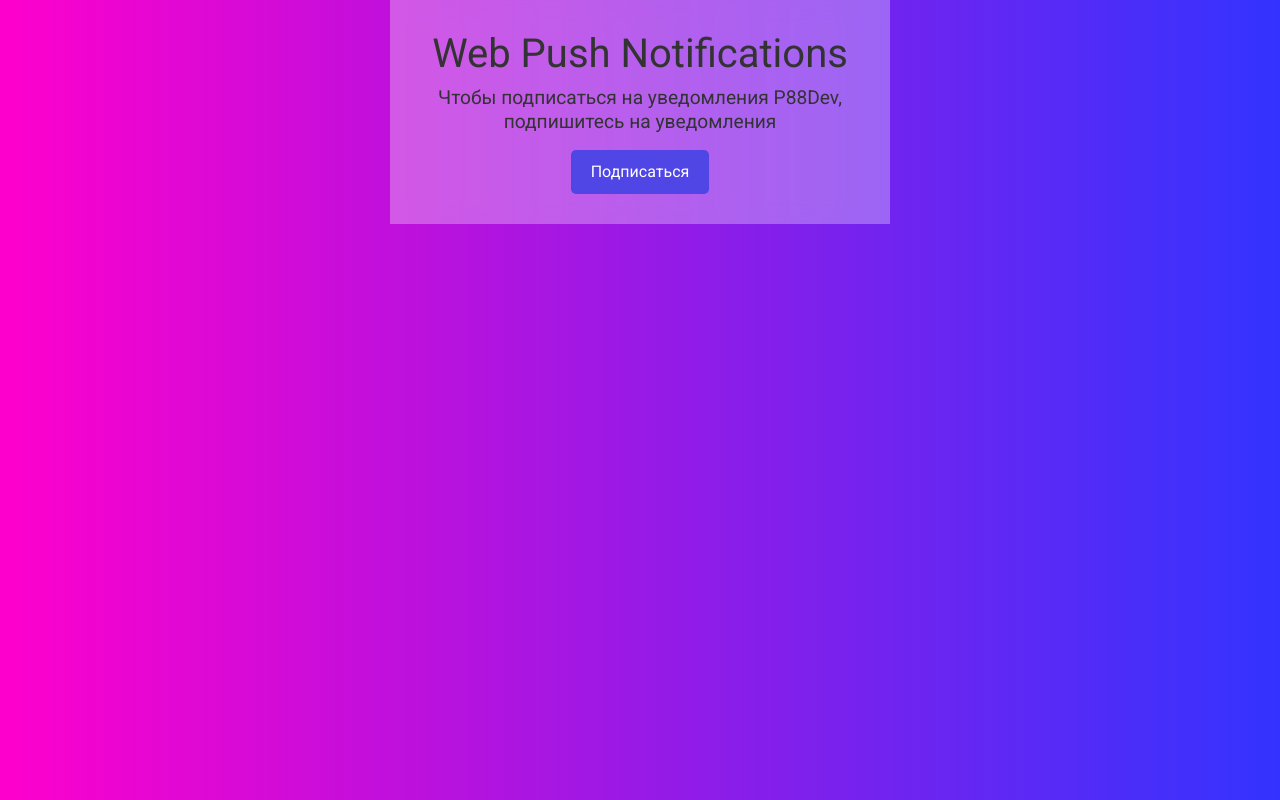
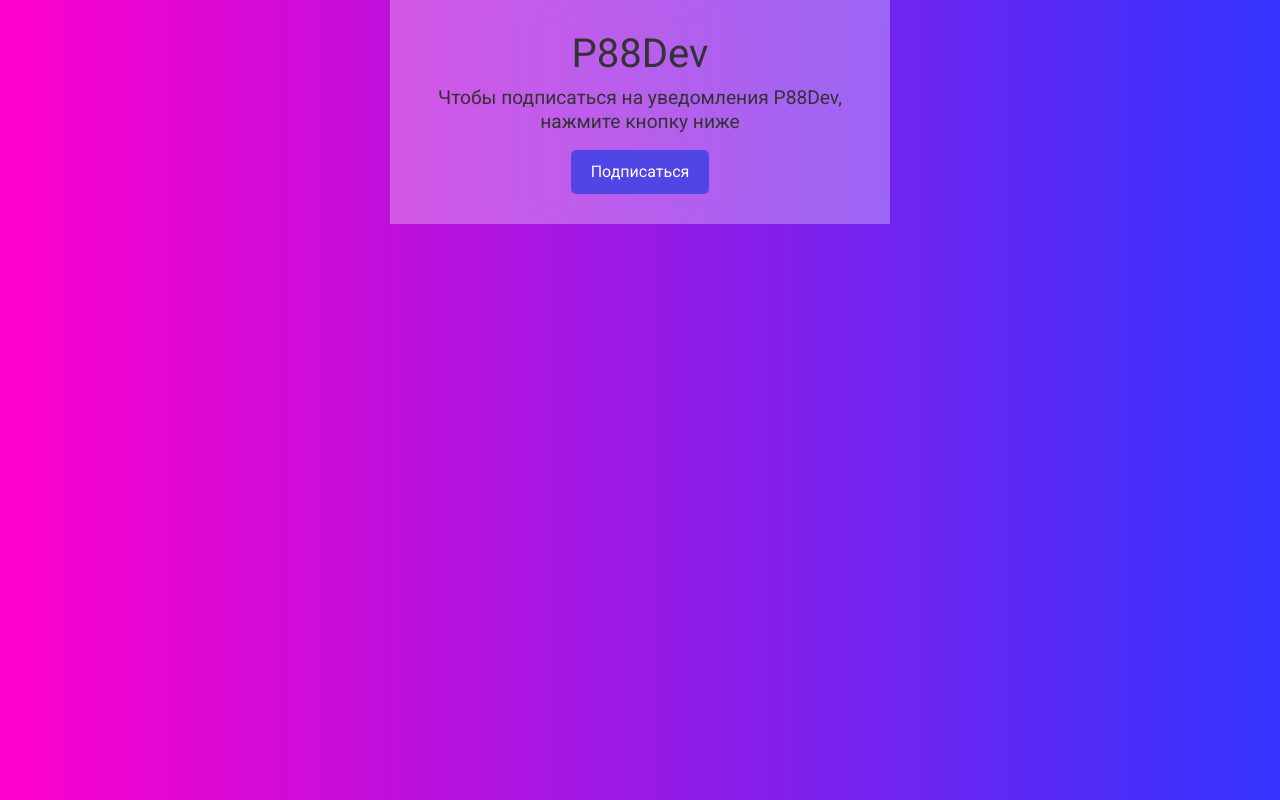
Before and after one commit to psycho88dev/dev, a plain HTML site: page push.html in a window 1280 px wide. Drawn offline with nearby package versions, Linux system fonts and the light colour scheme.

Commit message:
Update push.html

```diff
--- a/push.html
+++ b/push.html
@@ -89,8 +89,8 @@
 </head>
 <body>
   <div class="container">
-    <h1>Web Push Notifications</h1>
-    <p>Чтобы подписаться на уведомления P88Dev, подпишитесь на уведомления</p>
+    <h1>P88Dev</h1>
+    <p>Чтобы подписаться на уведомления P88Dev, нажмите кнопку ниже</p>
     <div id="subscribe-button-container">
       <button id="subscribe-button" class="btn btn-primary">Подписаться</button>
     </div>
```
